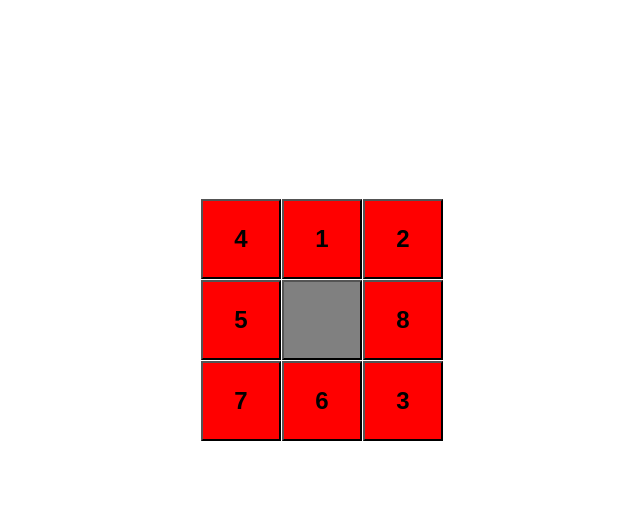
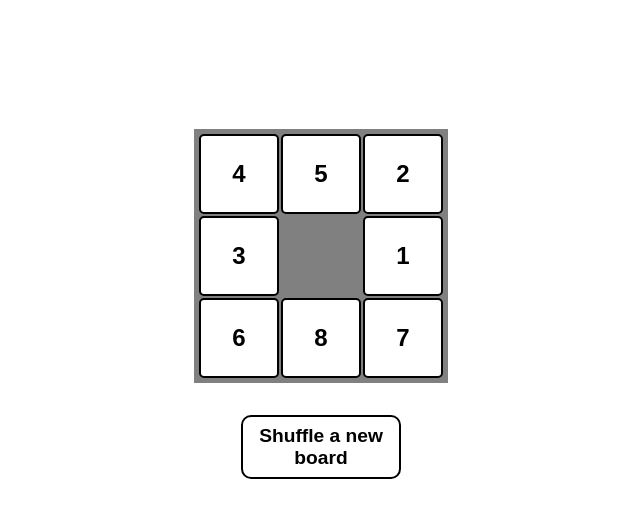
Before and after one commit to felix-odenhall/sliding-puzzle, a React (Create React App) app: page / in a window 1280 px wide. Shown: the top 518 px of the page, without its empty margins (319-959 px from the left). Built offline with nearby package versions, Linux system fonts and the light colour scheme.

Commit message:
Created PuzzleTile and Button Components to use

```diff
--- /dev/null
+++ b/src/components/Button/Button.tsx
@@ -0,0 +1,25 @@
+import styled from "styled-components";
+
+interface IPuzzleTileProps {
+  onClick: () => void;
+  text: string;
+}
+
+const SButton = styled.button`
+  background-color: white;
+  color: black;
+  width: 10rem;
+  display: flex;
+  justify-content: center;
+  align-items: center;
+  font-size: 1.2rem;
+  font-weight: 700;
+  margin: 2rem;
+  padding: 0.5rem;
+  border: 2px solid black;
+  border-radius: 10px;
+`;
+
+export const Button = ({ onClick, text }: IPuzzleTileProps) => {
+  return <SButton onClick={onClick}>{text}</SButton>;
+};
--- a/src/components/GameBoard/GameBoard.tsx
+++ b/src/components/GameBoard/GameBoard.tsx
@@ -1,4 +1,4 @@
-import React, { useState } from "react";
+import React, { useEffect, useState } from "react";
 import styled from "styled-components";
 import {
   initialColumns,
@@ -13,33 +13,33 @@ import {
   puzzleSolution,
   shuffleArray,
 } from "../../utils/index";
+import { Button, PuzzleTile } from "../index";
 
 const SContainer = styled.div`
   display: flex;
+  flex-direction: column;
   justify-content: center;
   align-items: center;
   width: 100%;
   height: 80vh;
 `;
 
+const SHeadLine = styled.h1`
+  font-size: 2rem;
+  font-weight: 700;
+  text-align: center;
+  font-size: 2rem;
+`;
+
 const SGameboard = styled.div`
   display: grid;
+  background-color: gray;
   grid-template-rows: repeat(${initialRows}, 1fr);
   grid-template-columns: repeat(${initialColumns}, 1fr);
-  width: calc(${initialColumns} * ${tile_size});
+  width: calc(${initialColumns} * ${tile_size} +4px);
   max-width: 100%;
-  gap: 1px;
-`;
-
-const SPuzzleTile = styled.button<{ value: number }>`
-  background-color: ${({ value }) => (value !== 0 ? "red" : "grey")};
-  width: ${tile_size};
-  height: ${tile_size};
-  display: flex;
-  justify-content: center;
-  align-items: center;
-  font-size: 1.5rem;
-  font-weight: 700;
+  gap: 2px;
+  padding: 5px;
 `;
 
 export const GameBoard = () => {
@@ -65,30 +65,47 @@ export const GameBoard = () => {
     ) && setIsSolved(true);
   };
 
+  const shuffleNewBoard = () => {
+    setIsSolved(false);
+    setPuzzleBoard(shuffleArray(createPuzzle(initialRows, initialColumns)));
+  };
+
+  useEffect(() => {
+    setPuzzleBoard(shuffleArray(createPuzzle(initialRows, initialColumns)));
+    setIsSolved(false);
+  }, []);
+
   return (
     <SContainer>
-      {isSolved && <p>Winner!</p>}
+      {isSolved ? (
+        <>
+          <SHeadLine>Congratulations! You've completed the puzzle!</SHeadLine>
+          <Button onClick={shuffleNewBoard} text="Restart" />
+        </>
+      ) : (
+        <>
           <SGameboard>
             {puzzleBoard.map((rows, rowIndex) => {
               return (
                 <React.Fragment key={rowIndex}>
                   {rows.map((value, colIndex) => {
                     return (
-                  <SPuzzleTile
+                      <PuzzleTile
                         key={value}
                         value={value}
                         onClick={() => {
                           handleClickedTile(rowIndex, colIndex);
                         }}
-                  >
-                    {value !== 0 && value}
-                  </SPuzzleTile>
+                      />
                     );
                   })}
                 </React.Fragment>
               );
             })}
           </SGameboard>
+          <Button onClick={shuffleNewBoard} text="Shuffle a new board" />
+        </>
+      )}
     </SContainer>
   );
 };
--- /dev/null
+++ b/src/components/PuzzleTile/PuzzleTile.tsx
@@ -0,0 +1,30 @@
+import React from "react";
+import styled from "styled-components";
+import { tile_size } from "../../constants/gameData";
+
+interface IPuzzleTileProps {
+  onClick: () => void;
+  value: number;
+}
+
+export const SPuzzleTile = styled.button<{ value: number }>`
+  background-color: ${({ value }) => (value !== 0 ? "white" : "grey")};
+  color: black;
+  width: ${tile_size};
+  height: ${tile_size};
+  display: flex;
+  justify-content: center;
+  align-items: center;
+  font-size: 1.5rem;
+  font-weight: 700;
+  border: ${({ value }) => (value !== 0 ? "2px solid black;" : "none")};
+  border-radius: 5px;
+`;
+
+export const PuzzleTile = ({ onClick, value }: IPuzzleTileProps) => {
+  return (
+    <SPuzzleTile onClick={onClick} value={value}>
+      {value !== 0 && value}
+    </SPuzzleTile>
+  );
+};
--- a/src/components/index.ts
+++ b/src/components/index.ts
@@ -1 +1,3 @@
 export * from "./GameBoard/GameBoard";
+export * from "./PuzzleTile/PuzzleTile";
+export * from "./Button/Button";
```
Lines whose indentation alone changed are shown as unchanged.
